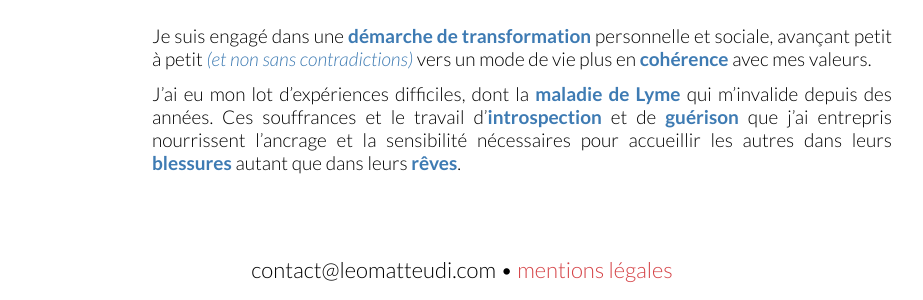
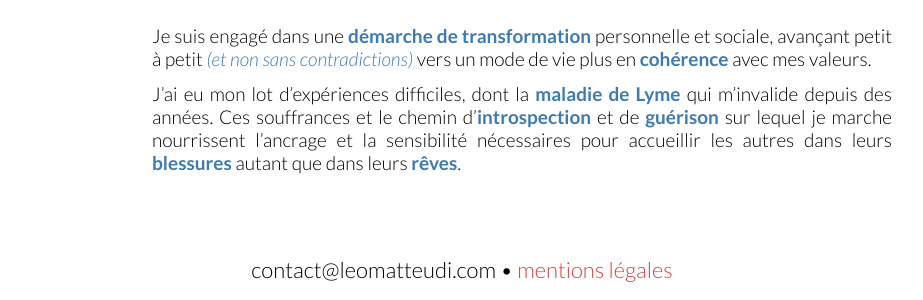
Before and after one commit to leomatteudi/leomatteudi, a Jekyll site: the page built from pages/3-qui-suis-je.html, in a window 1280 px wide. Shown: the part 1197-1497 px from the top of the page, without its empty margins (178-1101 px from the left). Built offline with Jekyll 4.4.1, drawn with Linux system fonts in a browser that asks for light colours.

Commit message:
Update 3-qui-suis-je.html

```diff
--- a/pages/3-qui-suis-je.html
+++ b/pages/3-qui-suis-je.html
@@ -23,5 +23,5 @@ title: Qui suis&#8209;je ?
 
 <div class="block wotitle blue">
 	<p>Je suis engagé dans une <strong>démarche de transformation</strong> personnelle et sociale, avançant petit à petit <em>(et non sans contradictions)</em> vers un mode de vie plus en <strong>cohérence</strong> avec mes valeurs.</p>
-	<p>J’ai eu mon lot d’expériences difficiles, dont la <strong>maladie de Lyme</strong> qui m’invalide depuis des années. Ces souffrances et le travail d’<strong>introspection</strong> et de <strong>guérison</strong> que j’ai entrepris nourrissent l’ancrage et la sensibilité nécessaires pour accueillir les autres dans leurs <strong>blessures</strong> autant que dans leurs <strong>rêves</strong>.</p>
+	<p>J’ai eu mon lot d’expériences difficiles, dont la <strong>maladie de Lyme</strong> qui m’invalide depuis des années. Ces souffrances et le chemin d’<strong>introspection</strong> et de <strong>guérison</strong> sur lequel je marche nourrissent l’ancrage et la sensibilité nécessaires pour accueillir les autres dans leurs <strong>blessures</strong> autant que dans leurs <strong>rêves</strong>.</p>
 </div>
```
